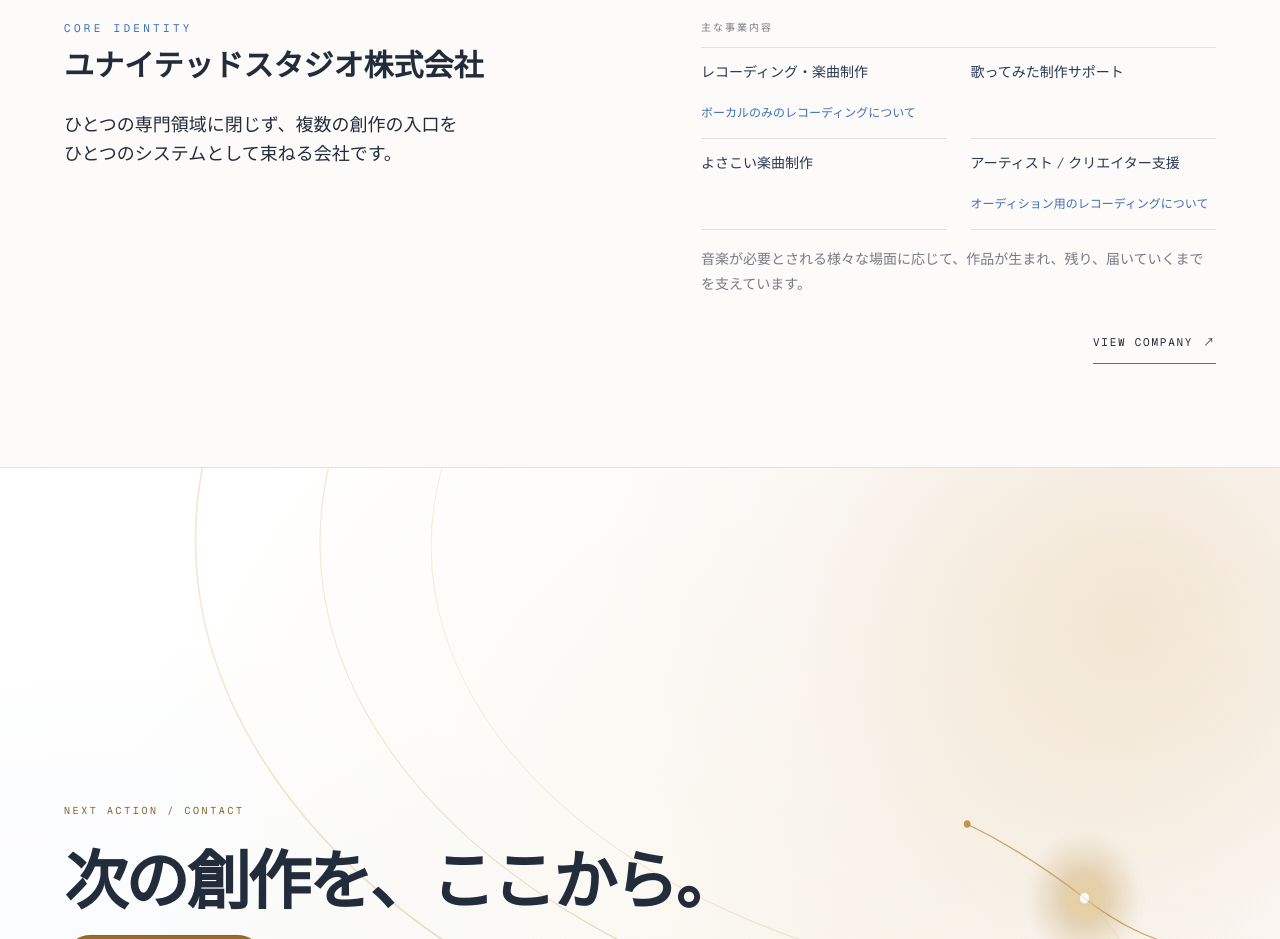
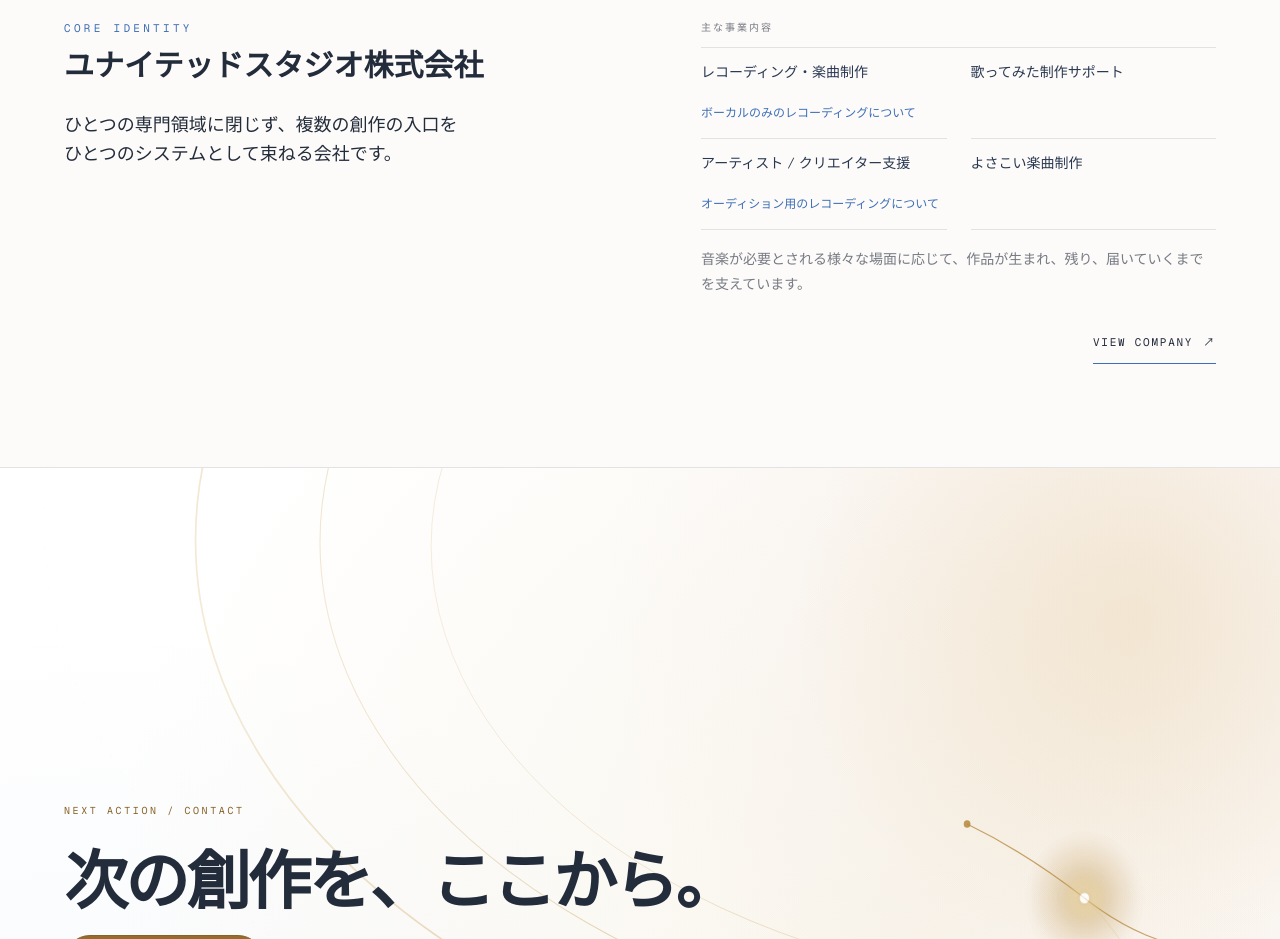
Before and after one commit to tetsufujiki/usi-core, a Next.js app: page / in a window 1280 px wide. Shown: the part 2900-3839 px from the top of the page. Built offline with nearby package versions, Linux system fonts and the light colour scheme.

Commit message:
refactor: reorder core business links

```diff
--- a/app/page.tsx
+++ b/app/page.tsx
@@ -87,11 +87,11 @@ export default async function HomePage() {
                   <ExternalLink href="https://studio.united-studio.com/vocal-recording" showIcon={false} className="inline-flex min-h-11 items-center pb-2 text-xs leading-relaxed text-accent underline-offset-4 hover:underline focus-visible:outline-2 focus-visible:outline-offset-4">ボーカルのみのレコーディングについて</ExternalLink>
                 </li>
                 <li><ExternalLink href="https://utattemita.united-studio.com" showIcon={false} className="identity-business-link">歌ってみた制作サポート</ExternalLink></li>
-                <li><ExternalLink href="https://yosakoi.united-studio.com" showIcon={false} className="identity-business-link">よさこい楽曲制作</ExternalLink></li>
                 <li>
                   <ExternalLink href="https://studio.united-studio.com/audition-recording" showIcon={false} className="identity-business-link">アーティスト / クリエイター支援</ExternalLink>
                   <ExternalLink href="https://studio.united-studio.com/audition-recording" showIcon={false} className="inline-flex min-h-11 items-center pb-2 text-xs leading-relaxed text-accent underline-offset-4 hover:underline focus-visible:outline-2 focus-visible:outline-offset-4">オーディション用のレコーディングについて</ExternalLink>
                 </li>
+                <li><ExternalLink href="https://yosakoi.united-studio.com" showIcon={false} className="identity-business-link">よさこい楽曲制作</ExternalLink></li>
               </ul>
               <p className="identity-businesses-note">音楽が必要とされる様々な場面に応じて、作品が生まれ、残り、届いていくまでを支えています。</p>
             </div>
```
